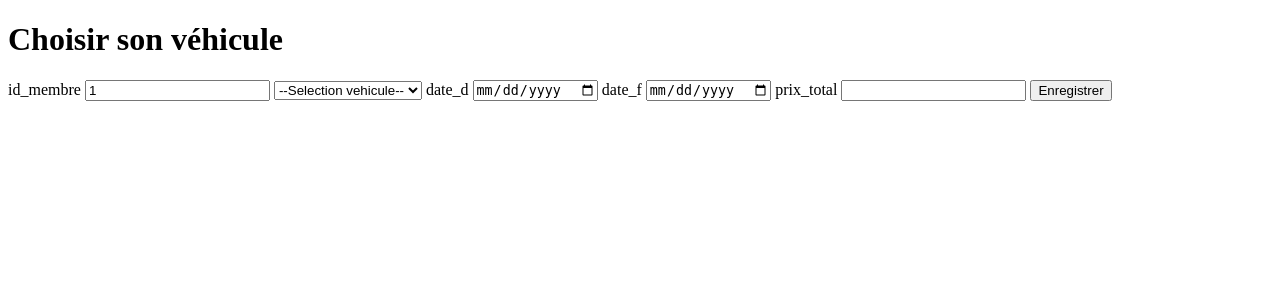
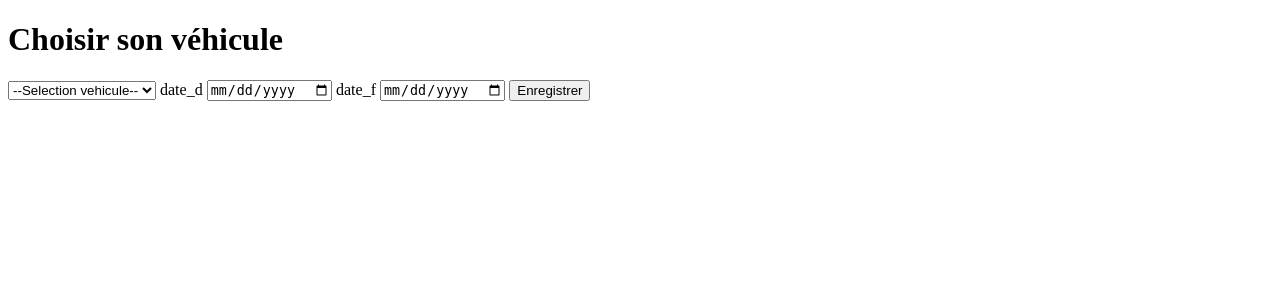
Before and after one commit to harrybarcia/Projet_POO, a PHP site: page /commande.php?id_agence=1 in a window 1280 px wide. Shown: the top 300 px of the page. Run offline with PHP 8.4, Linux system fonts and the light colour scheme; the visitor is signed in with stand-in values (Sample User, id 1); tables that the repository leaves empty or names only in its code hold one stand-in row (values such as "Sample post").

Commit message:
ajout du prix_total automatique sur commande.php

```diff
--- a/Harry/src/controllers/commande.controller.php
+++ b/Harry/src/controllers/commande.controller.php
@@ -12,17 +12,17 @@ class CommandeController{
   private $prix_total;
 
 
-  public function __construct($IM, $IV, $IA, $DD, $DF, $PT)
+  public function __construct($IM, $IV, $IA, $DD, $DF)
   //$IC,
   {
-    echo ("test 1");
+    echo ("test 1 <br>");
     // $this->set_id_commande($IC);
     $this->set_id_membre($IM);
     $this->set_id_vehicule($IV);
     $this->set_id_agence($IA);
     $this->set_date_d($DD);
     $this->set_date_f($DF);
-    $this->set_prix_total($PT);
+    $this-> set_prix_total();
 
   }
 
@@ -83,12 +83,20 @@ class CommandeController{
     return $this->prix_total;
   }
 
-  public function set_prix_total($PT){
-    return $this->prix_total = $PT;
+  public function set_prix_total(){
+    $dateOne = new DateTime($_POST['date_d']);
+    $dateTwo = new DateTime($_POST['date_f']);
+    $interval = $dateOne->diff($dateTwo);
+    return $this->prix_total=$interval->days*30;
+
   }
 
 
+
   public function inscription(){
+    echo ("test 2<br>");
+
+    print_r ($_POST);
     $commandeModel = new CommandeModel;
     $commandeModel->insert(  $this->id_membre, $this->id_vehicule,$this->id_agence, $this->date_d, $this->date_f, $this->prix_total);
 //$this->id_commande,
--- a/Harry/src/models/commande.model.php
+++ b/Harry/src/models/commande.model.php
@@ -16,7 +16,10 @@ class CommandeModel{
   $request= $this->connexion->prepare("INSERT INTO Commande (id_membre,id_vehicule,id_agence,date_d,date_f,prix_total,date_enregistrement) VALUES (:id_membre,:id_vehicule,:id_agence,:date_d,:date_f,:prix_total, NOW())");
 //id_commande,
 //:id_commande,
-    //
+print_r("test3");
+echo ("<pre>");
+print_r($request);
+echo ("</pre>");
     $request->execute([
 
       // ":id_commande"=>$id_commande,
--- a/Harry/views/commande.php
+++ b/Harry/views/commande.php
@@ -9,19 +9,30 @@ require_once('../src/models/membre.model.php');
 require_once('../src/controllers/vehicule.controller.php');
 
 
-if (!empty($_SESSION['sess_user_id']) && !empty($_POST['id_vehicule']) && !empty($_GET['id_agence']) && !empty($_POST['date_d']) && !empty($_POST['date_f']) && !empty($_POST['prix_total'])) {
+if (!empty($_SESSION['sess_user_id']) && !empty($_POST['id_vehicule']) && !empty($_GET['id_agence']) && !empty($_POST['date_d']) && !empty($_POST['date_f']) ) {
 
-  $commande = new CommandeController($_SESSION['sess_user_id'], $_POST['id_vehicule'], $_GET['id_agence'], $_POST['date_d'], $_POST['date_f'], $_POST['prix_total']);
+  $commande = new CommandeController($_SESSION['sess_user_id'], $_POST['id_vehicule'], $_GET['id_agence'], $_POST['date_d'], $_POST['date_f']);
   //envoi dans la BDD
+
+
+  $dateOne = new DateTime($_POST['date_d']);
+  $dateTwo = new DateTime($_POST['date_f']);
+  $interval = $dateOne->diff($dateTwo);
+  $prix_total=$interval->days*30;
+
+  echo ("Ta caisse est bien commandée! Cela te coutera:" . $prix_total . "€ <br>");
+
+
+
+
   $commande->inscription();
-  echo ("Ta caisse est bien commandée!");
+
+
 }
   //me donne un tableau de tous les véhicules dans l'agence récupérée dans le get id agence
 $result2 = new VehiculeModel;
 // var_dump($result);
 $results2 = $result2->read_agence($_GET["id_agence"]);
-
-
 ?>
 <!DOCTYPE html>
 <html lang="fr">
@@ -42,12 +53,11 @@ $results2 = $result2->read_agence($_GET["id_agence"]);
     <!-- <label for="id_commande">id_commande</label>
     <input type="text" id="id_commande" name="id_commande">
     -->
-<label for="id_membre">id_membre</label>
-    <input type="text" id="id_membre" name="id_membre" value=<?=$_SESSION['sess_user_id']?>>
 
 
 
-    <select name="id_vehicule">
+
+    <select name="id_vehicule" >
       <option>--Selection vehicule--</option>
       <?php foreach ($results2 as $values) : ?>
         <option value="<?= $values['id_vehicule']; ?>"><?= $values["titre_vehicule"]; ?></option>
@@ -62,15 +72,20 @@ $results2 = $result2->read_agence($_GET["id_agence"]);
     <label for="date_f">date_f</label>
     <input type="date" id="date_f" name="date_f">
 
-    <label for="prix_total">prix_total</label>
-    <input type="text" id="prix_total" name="prix_total">
+    <!-- <label for="prix_total">prix_total</label>
+    <input type="text" id="prix_total" name="prix_total"> -->
 
     </select>
+
     <button>Enregistrer</button>
+
+    </form>
 
 
 
-  </form>
+
+
+
 </body>
 
 </html>
```
Also changed, not shown: Harry/views/accueil.php (+5 -4 lines), Harry/views/recap.php (added, +14 -0 lines).
